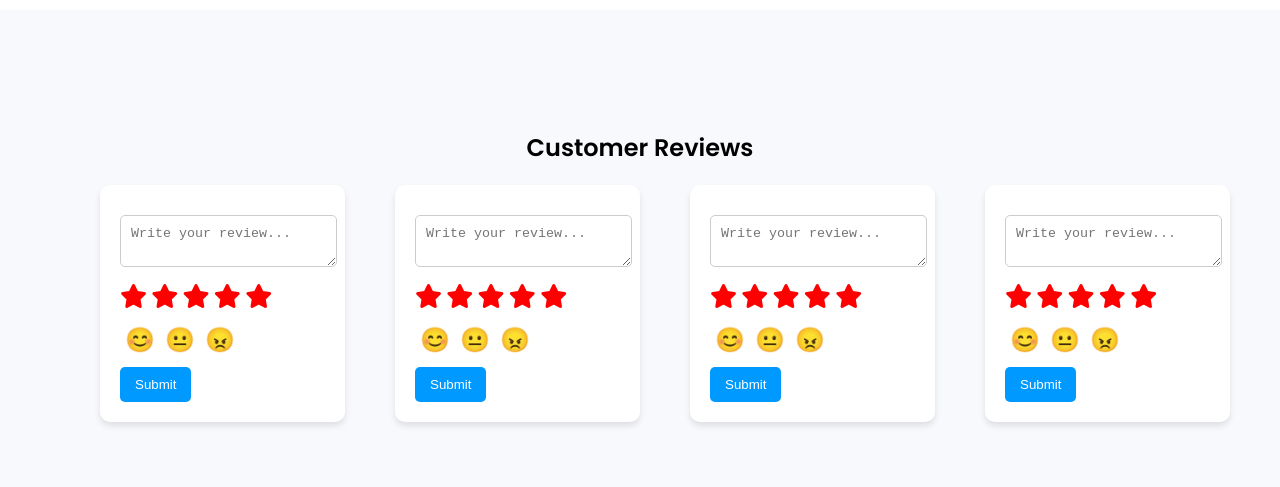
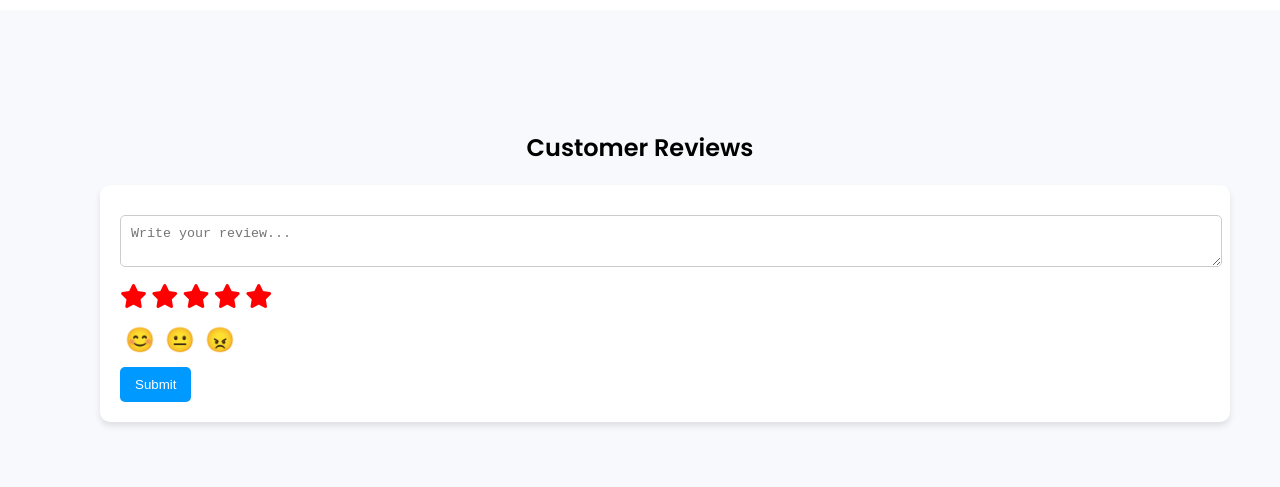
Before and after one commit to Mimieamichy/jafisample, a plain HTML site: page index.html in a window 1280 px wide. Shown: the part 313-800 px from the top of the page. Drawn offline with Linux system fonts and the light colour scheme.

Commit message:
seventh commit

```diff
--- a/styles.css
+++ b/styles.css
@@ -148,9 +148,7 @@ h1 {
   }
 
   .review-container {
-    flex-direction: column;
-    align-items: center;
-    margin-right: 50px;
+    grid-template-columns: repeat(1, 1fr);
   }
 
   .hero {
```
